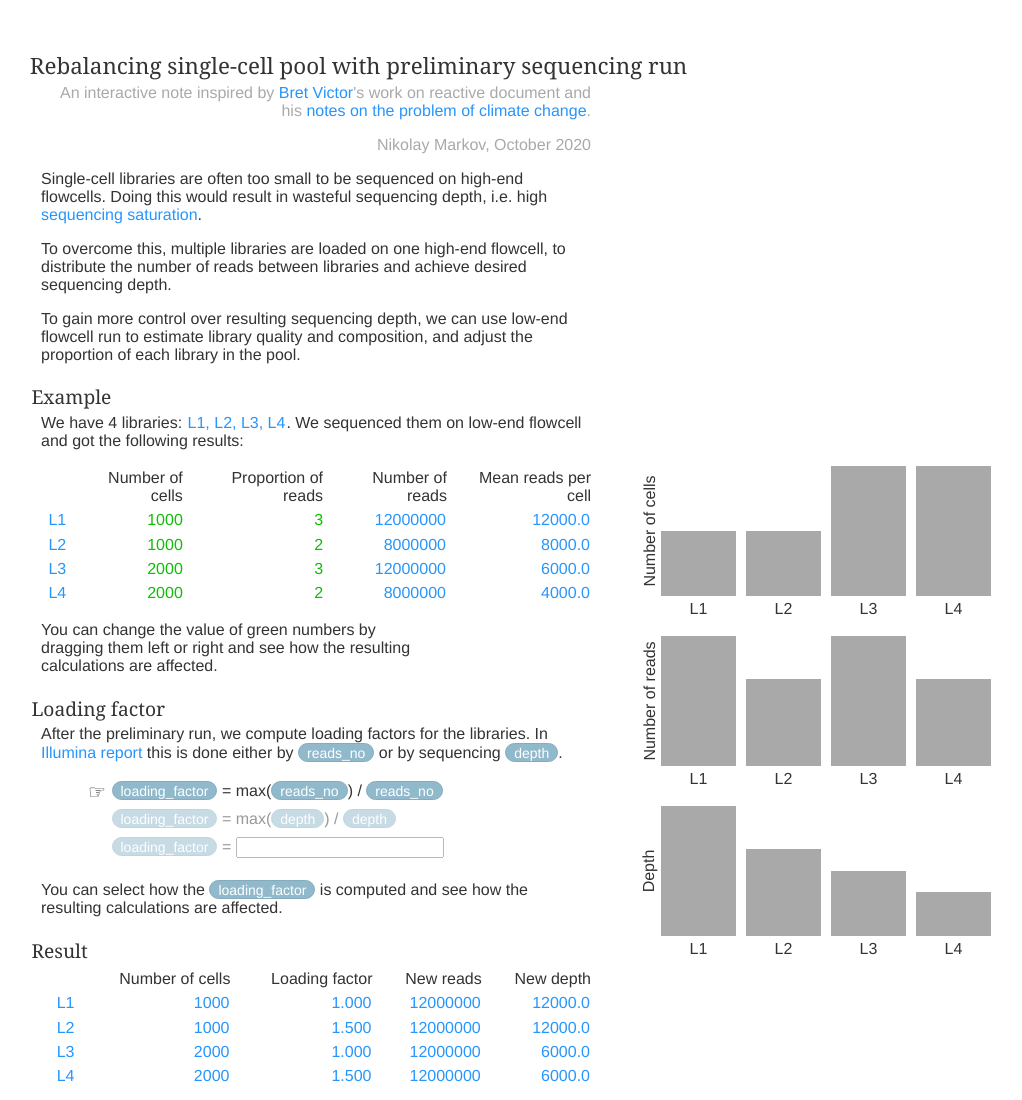
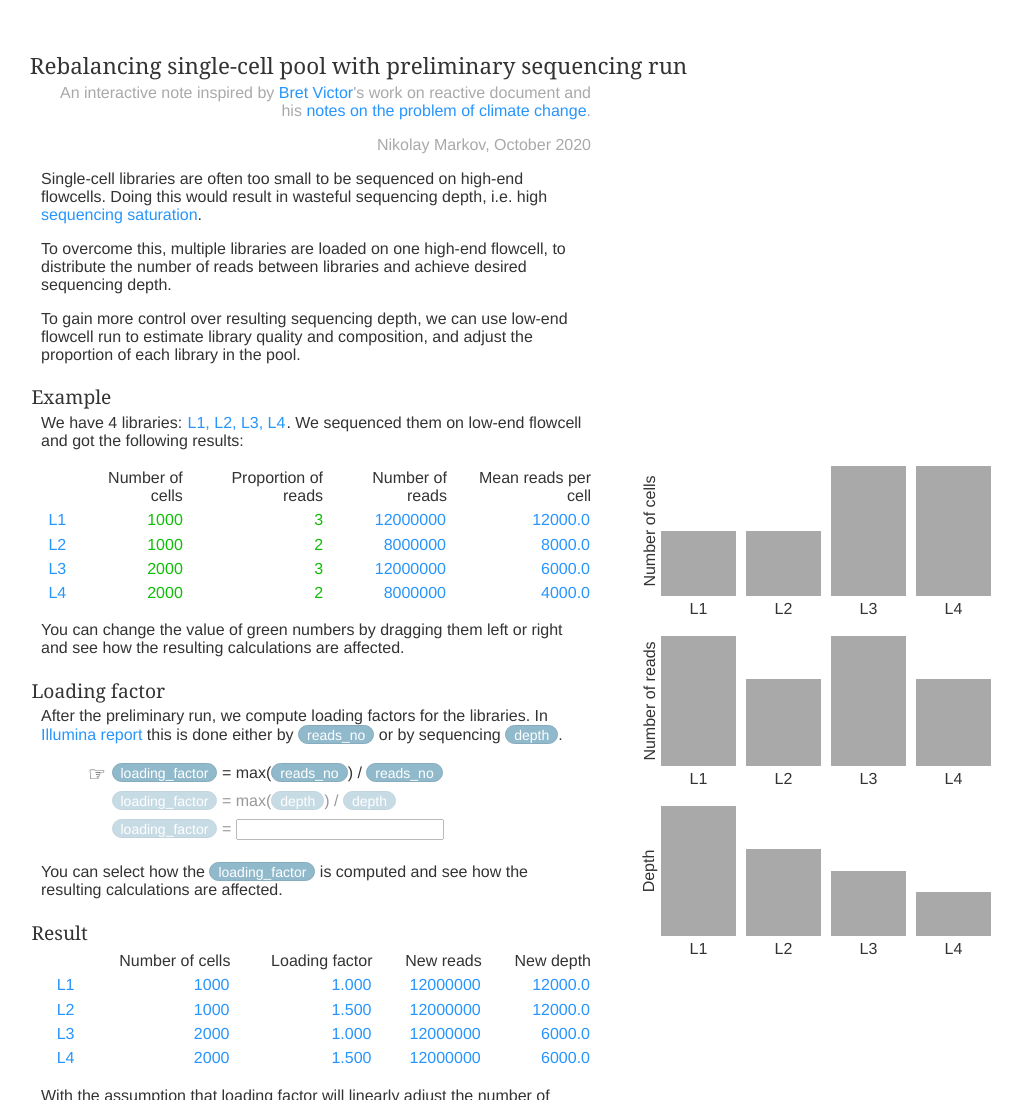
Before and after one commit to mxposed/notebooks, a plain HTML site: page sc-balancing/index.html in a window 1280 px wide. Shown: the top 1100 px of the page, without its empty margins (59-1081 px from the left). Drawn offline with Linux system fonts and the light colour scheme.

Commit message:
Fix sc-balancing style

```diff
--- a/sc-balancing/main.css
+++ b/sc-balancing/main.css
@@ -16,7 +16,7 @@ article section {
     margin-right: 150px;
 }
 
-article p {
+article>p {
     margin-right: 150px;
 }
 
```
